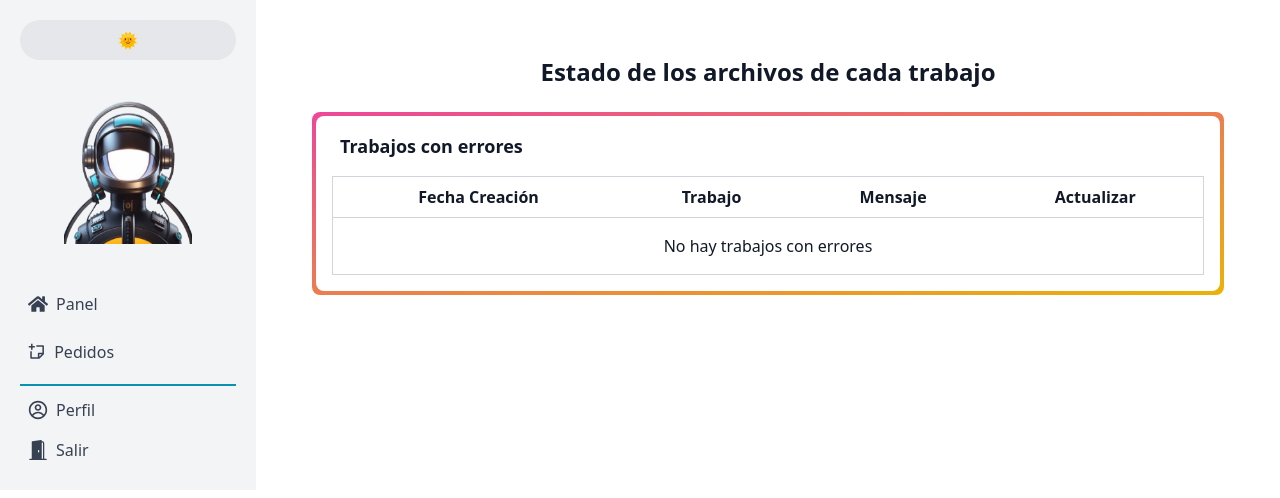
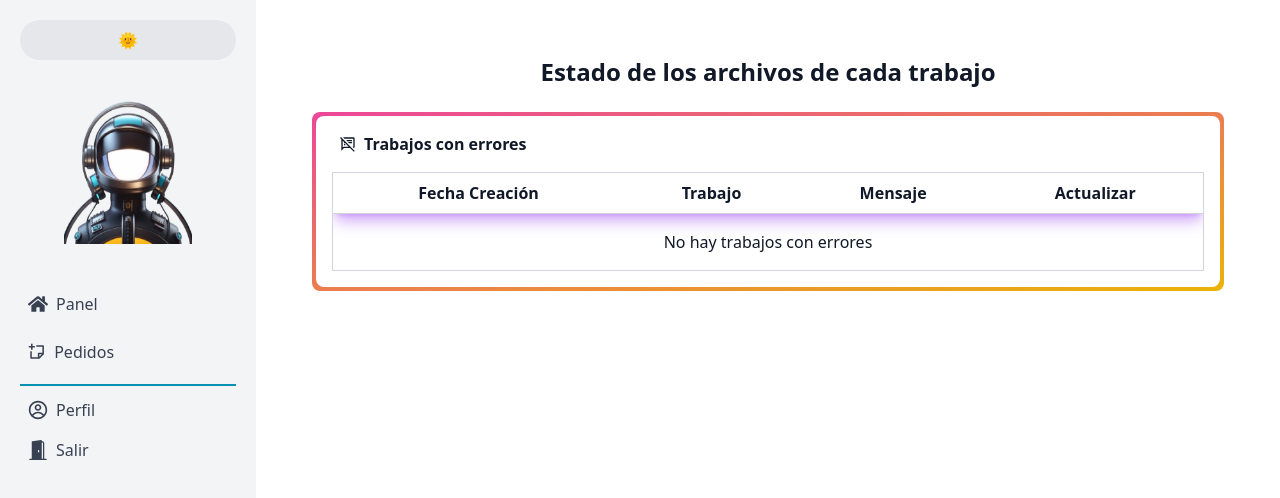
Before and after one commit to JoaquinFarah/area_clientes, a Next.js app: page /pages/state in a window 1280 px wide. Shown: the top 498 px of the page. Built offline with nearby package versions, Linux system fonts and the light colour scheme.

Commit message:
minor fixes

```diff
--- a/src/app/pages/state/page.tsx
+++ b/src/app/pages/state/page.tsx
@@ -27,7 +27,7 @@
 //   };
 
 //   return (
-//     <div className="p-4 h-screen">
+//     <div className="p-4 h-screen w-full">
 //       <h1 className="text-2xl font-bold mb-6 text-center">Estado de los archivos de cada trabajo</h1>
 
 //       <input type="hidden" value={clienteId} />
@@ -99,9 +99,9 @@
 
 
 "use client"
-
 import { useState } from 'react';
 import { useTheme } from '@/context/ThemeContext';
+import { MdOutlineSpeakerNotesOff } from "react-icons/md";
 
 interface Trabajo {
   idError: string;
@@ -129,7 +129,7 @@ const EstadoArchivos: React.FC<EstadoArchivosProps> = ({ results, clienteId, nom
   };
 
   return (
-    <div className="p-4">
+    <div className="p-4 h-screen w-full">
       <h1 className={`text-2xl font-bold mb-6 text-center ${theme === 'dark' ? 'text-white' : 'text-gray-900'}`}>
         Estado de los archivos de cada trabajo
       </h1>
@@ -147,12 +147,13 @@ const EstadoArchivos: React.FC<EstadoArchivosProps> = ({ results, clienteId, nom
         <div className={`${theme === 'dark' ? 'bg-[#1c1b29]' : 'bg-white'} p-4 rounded-lg`}>
           <div className="flex items-center mb-4">
             <i className={`bi bi-tags-fill text-lg mr-2 ${theme === 'dark' ? 'text-teal-400' : 'text-pink-500'}`} />
-            <h5 className={`text-lg font-semibold ${theme === 'dark' ? 'text-white' : 'text-gray-900'}`}>Trabajos con errores</h5>
+            <MdOutlineSpeakerNotesOff />
+            <h5 className="ml-2 {`text-lg font-semibold ${theme === 'dark' ? 'text-white' : 'text-gray-900'}`}">Trabajos con errores</h5>
           </div>
           <div className="overflow-x-auto">
             <table className={`min-w-full border rounded-lg ${theme === 'dark' ? 'border-[#00ffa2]' : 'border-gray-300'}`}>
               <thead>
-                <tr className={`text-center ${theme === 'dark' ? 'text-white' : 'text-gray-900'}`}>
+                <tr className="{`text-center ${theme === 'dark' ? 'text-white' : 'text-gray-900'}`} shadow-lg shadow-purple-500/50 dark:shadow-lg dark:shadow-purple-800/80">
                   <th className={`px-4 py-2 border-b ${theme === 'dark' ? 'border-[#00ffa2]' : 'border-gray-300'}`}>Fecha Creación</th>
                   <th className={`px-4 py-2 border-b ${theme === 'dark' ? 'border-[#00ffa2]' : 'border-gray-300'}`}>Trabajo</th>
                   <th className={`px-4 py-2 border-b ${theme === 'dark' ? 'border-[#00ffa2]' : 'border-gray-300'}`}>Mensaje</th>
```
